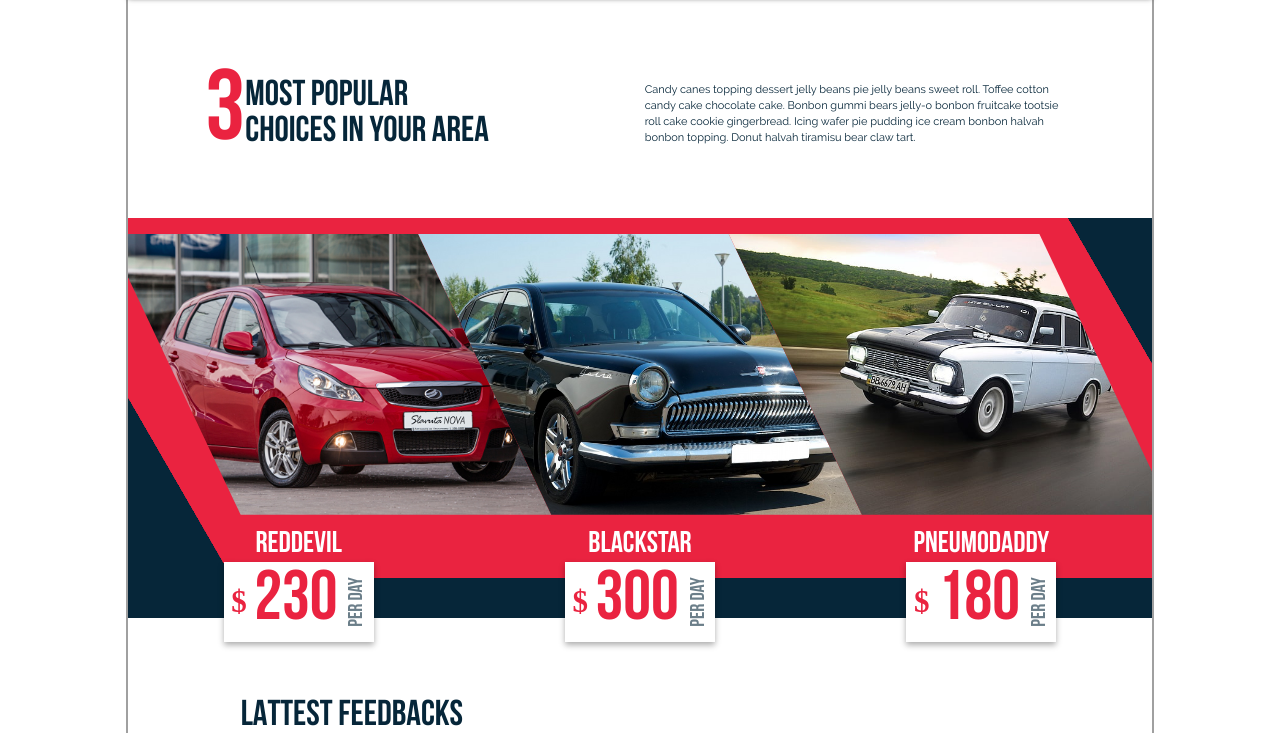
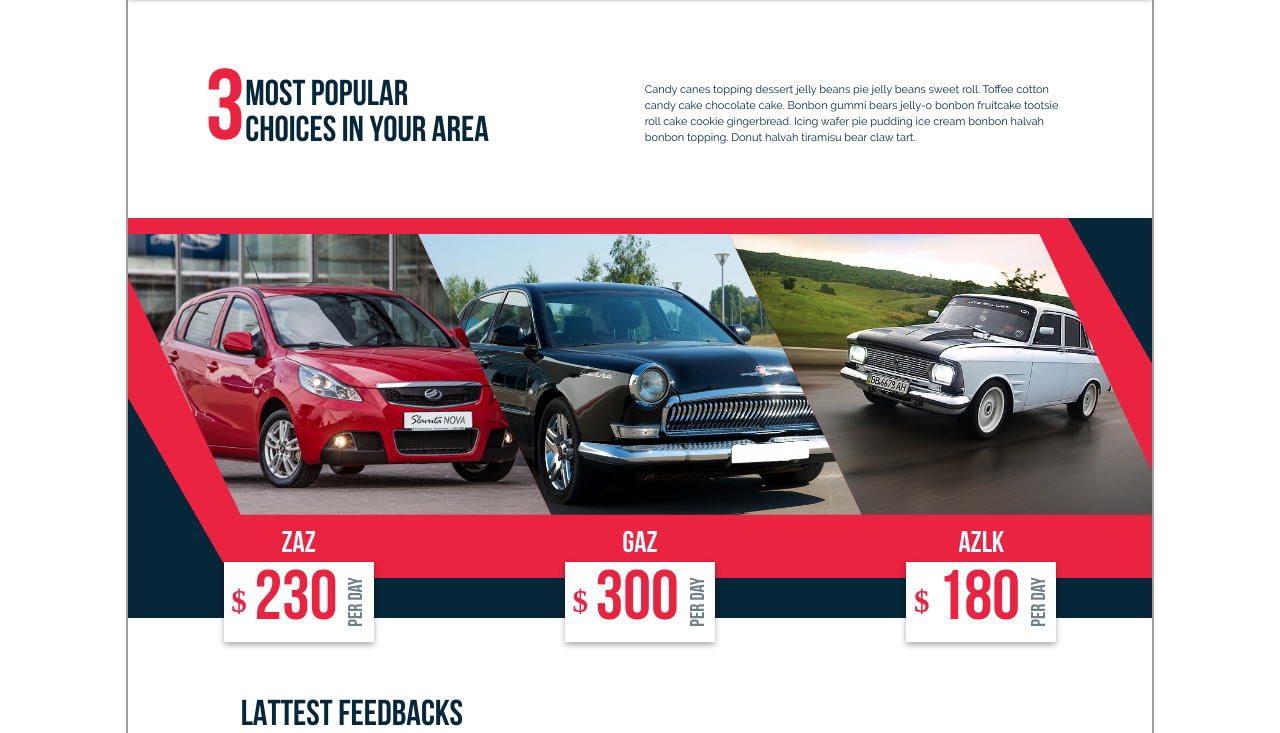
Before and after one commit to ElenaZht/ilCarro-frontend, an Angular app: page / in a window 1280 px wide. Shown: the part 610-1343 px from the top of the page. Built offline with nearby package versions, Linux system fonts and the light colour scheme.

Commit message:
- Added CarsService and MockCarsService. - CarsService integrated into PopularCars component.

```diff
--- a/src/app/app.module.ts
+++ b/src/app/app.module.ts
@@ -13,6 +13,8 @@
 
 import {MatDialogModule} from '@angular/material/dialog';
 import { SingUpDialogComponent } from './sing-up-dialog/sing-up-dialog.component';
+import {CarsService} from './cars.service';
+import {MockCarsService} from './mock-cars.service';
 
 
 @NgModule({
@@ -31,7 +33,8 @@
     MatDialogModule
   ],
   providers: [
-    {provide: UsersService, useClass: UsersArrayService}
+    {provide: UsersService, useClass: UsersArrayService},
+    {provide: CarsService, useClass: MockCarsService}
   ],
   entryComponents: [SingUpDialogComponent],
 
--- /dev/null
+++ b/src/app/cars.service.ts
@@ -0,0 +1,11 @@
+import {Observable} from 'rxjs';
+
+export interface TopCar {
+  url: string;
+  title: string;
+  price: number;
+}
+export abstract class CarsService {
+  constructor() { }
+  abstract getTopCars(): Observable<TopCar[]>;
+}
--- a/src/app/home-page/home-page.component.ts
+++ b/src/app/home-page/home-page.component.ts
@@ -9,10 +9,10 @@
   styleUrls: ['./home-page.component.css']
 })
 export class HomePageComponent implements OnInit {
-
   constructor(public dialog: MatDialog) { }
 
   ngOnInit() {
+
   }
 
   joinUs() {
--- /dev/null
+++ b/src/app/mock-cars.service.ts
@@ -0,0 +1,17 @@
+import { Injectable} from '@angular/core';
+import {CarsService, TopCar} from './cars.service';
+import {Observable, of} from 'rxjs';
+
+@Injectable({
+  providedIn: 'root'
+})
+export class MockCarsService implements CarsService {
+  constructor() { }
+
+  getTopCars(): Observable<TopCar[]> {
+    const cars = [{ url: '../../assets/zaz.jpg', title: 'zaz', price: 230},
+      { url: '../../assets/gaz.jpg', title: 'gaz', price: 300},
+      { url: '../../assets/azlk.jpg', title: 'azlk', price: 180}];
+    return of(cars);
+  }
+}
--- a/src/app/popular-cars/popular-cars.component.css
+++ b/src/app/popular-cars/popular-cars.component.css
@@ -97,10 +97,11 @@
 
 
 }
+
 #zaz{
   width: 80%;
   height: 90%;
-  background: transparent url('../../assets/zaz.jpg') 0% 0% no-repeat padding-box ;
+  background: transparent url('../../assets/no_image.jpg') 0% 0% no-repeat padding-box ;
   background-position: center;
   background-size: cover;
   opacity: 1;
@@ -111,7 +112,7 @@
 #gaz{
   width: 80%;
   height: 90%;
-  background: transparent url('../../assets/gaz.jpg') 0% 0% no-repeat padding-box;
+  background: transparent url('../../assets/no_image.jpg') 0% 0% no-repeat padding-box;
   background-position: center;
   background-size: cover;
   opacity: 1;
@@ -123,7 +124,7 @@
 #azlk{
   width: 80%;
   height: 90%;
-  background: transparent url('../../assets/azlk.jpg') 0% 0% no-repeat padding-box;
+  background: transparent url('../../assets/no_image.jpg') 0% 0% no-repeat padding-box;
   background-position: center;
   background-size: cover;
   opacity: 1;
--- a/src/app/popular-cars/popular-cars.component.html
+++ b/src/app/popular-cars/popular-cars.component.html
@@ -20,34 +20,34 @@
     <div id="div6_wrapper">
 
       <div class="flex-container" id="div6">
-        <div id="zaz" ></div>
-        <div id="gaz"></div>
-        <div id="azlk"></div>
+        <div id="zaz"  [ngStyle]="{'background-image': ' url('+topCars[0].url+')'}"></div>
+        <div id="gaz" [ngStyle]="{'background-image': ' url('+topCars[1].url+')'}"></div>
+        <div id="azlk" [ngStyle]="{'background-image': ' url('+topCars[2].url+')'}"></div>
       </div>
     </div>
 
     <div class="flex-container" id="car_titles">
       <div class="whitecard" id="whitecard1">
-        <p>REDDEVIL</p>
+        <p>{{topCars[0].title}}</p>
         <div class="card-body">
           <span class="dolar">$</span>
-          <span class="price">230</span>
+          <span class="price">{{topCars[0].price}}</span>
           <span class="perday">per day</span>
         </div>
       </div>
       <div class="whitecard" id="whitecard2">
-        <p>BLACKSTAR</p>
+        <p>{{topCars[1].title}}</p>
         <div class="card-body">
           <span class="dolar">$</span>
-          <span class="price">300</span>
+          <span class="price">{{topCars[1].price}}</span>
           <span class="perday">per day</span>
         </div>
       </div>
       <div class="whitecard" id="whitecard3">
-        <p>PneumoDaddy</p>
+        <p>{{topCars[2].title}}</p>
         <div class="card-body">
           <span class="dolar">$</span>
-          <span class="price">180</span>
+          <span class="price">{{topCars[2].price}}</span>
           <span class="perday">per day</span>
         </div>
       </div>
--- a/src/app/popular-cars/popular-cars.component.ts
+++ b/src/app/popular-cars/popular-cars.component.ts
@@ -1,4 +1,5 @@
 import { Component, OnInit } from '@angular/core';
+import {CarsService, TopCar} from '../cars.service';
 
 @Component({
   selector: 'app-popular-cars',
@@ -6,10 +7,14 @@
   styleUrls: ['./popular-cars.component.css']
 })
 export class PopularCarsComponent implements OnInit {
+  topCars: TopCar[];
 
-  constructor() { }
+  constructor(private carsService: CarsService) { }
 
   ngOnInit() {
+    this.carsService.getTopCars().subscribe(res => {
+      this.topCars = res;
+    });
   }
 
 }
```
Also changed, not shown: src/assets/no_image.jpg (added).
